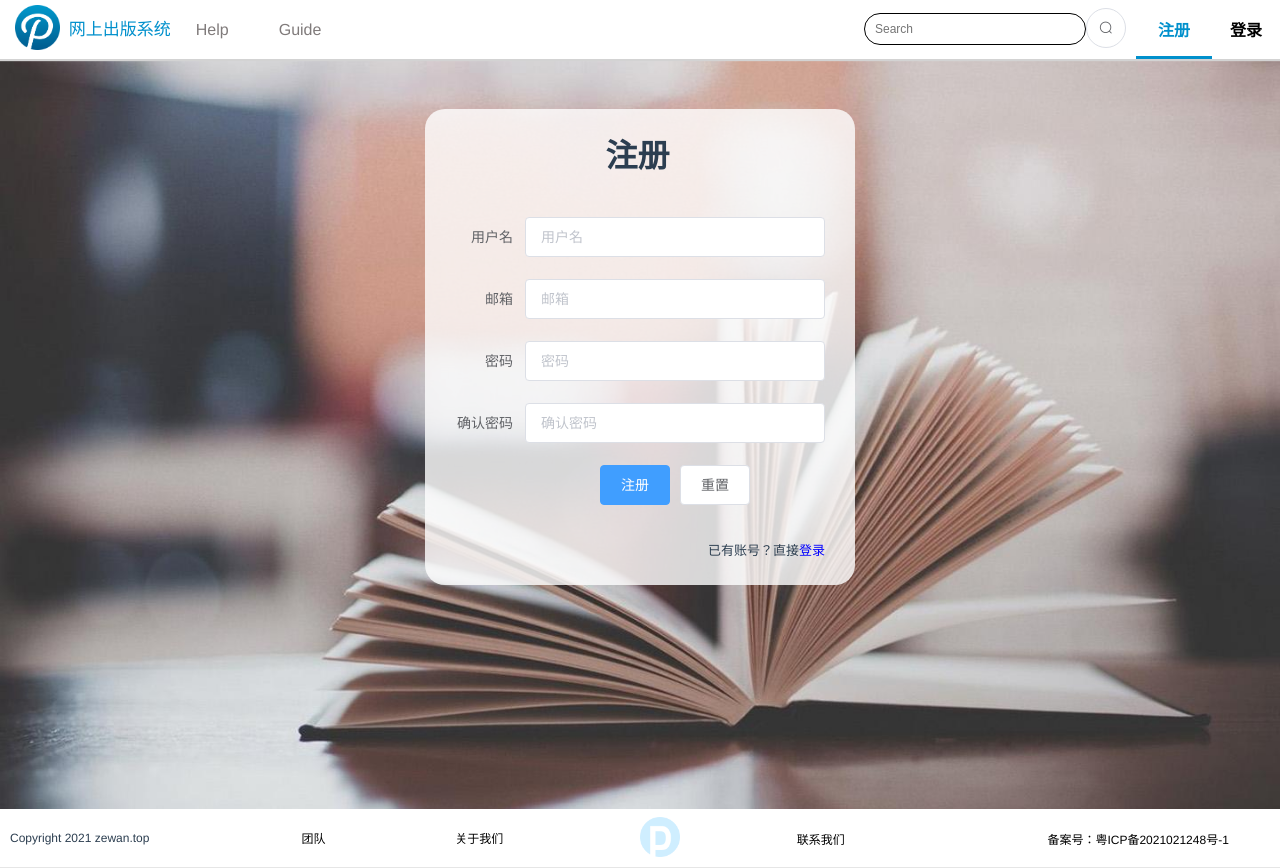
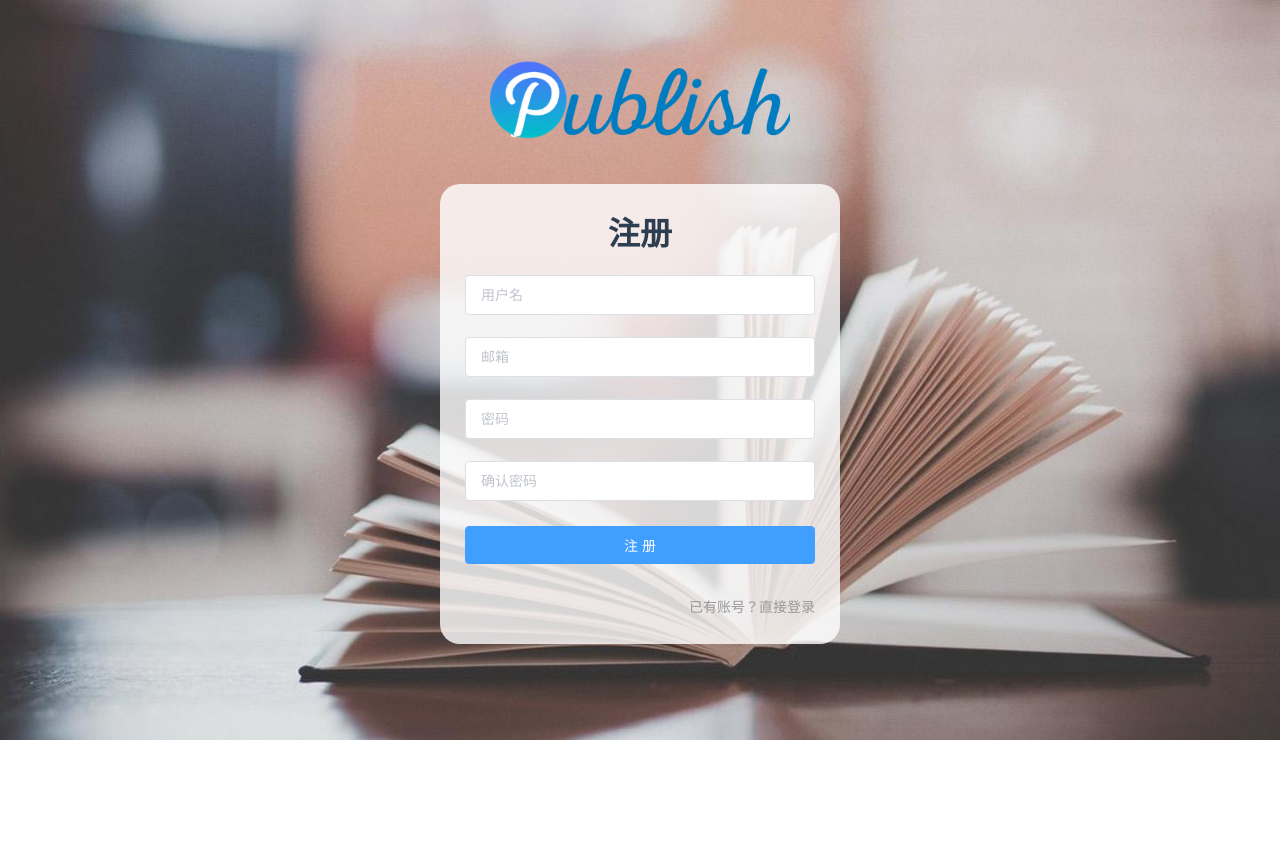
Before and after one commit to ZewanHuang/Online-Publish-Vue, a Vue app: page /register in a window 1280 px wide. After the commit the page ends 800 px from the top, so only its background shows below. Built offline with nearby package versions, Linux system fonts and the light colour scheme.

Commit message:
feat: beautify login and register

```diff
--- a/package.json
+++ b/package.json
@@ -8,6 +8,7 @@
   },
   "dependencies": {
     "core-js": "^3.6.5",
+    "element-plus": "^1.0.2-beta.46",
     "element-ui": "^2.15.1",
     "vue": "^2.6.11",
     "vue-router": "^3.2.0",
--- a/public/index.html
+++ b/public/index.html
@@ -4,8 +4,8 @@
     <meta charset="utf-8">
     <meta http-equiv="X-UA-Compatible" content="IE=edge">
     <meta name="viewport" content="width=device-width,initial-scale=1.0">
-    <link rel="icon" href="<%= BASE_URL %>favicon.ico">
-    <title><%= htmlWebpackPlugin.options.title %></title>
+    <link href="favicon.ico" rel="icon">
+    <title>网上出版系统</title>
   </head>
   <body style="margin:0; padding:0;">
     <div id="app"></div>
--- a/src/App.vue
+++ b/src/App.vue
@@ -1,23 +1,25 @@
 <template>
   <div id="app">
-    <nav-bar v-if="is_login"></nav-bar>
-    <nav-bar-non-login v-else></nav-bar-non-login>
+    <nav-bar v-if="is_login && !$route.meta.showNav"/>
+    <nav-bar-non-login v-if="!is_login && !$route.meta.showNav"/>
 
-    <div id="v-content" v-bind:style="{minHeight: Height+'px'}"><router-view/></div>
-    <foot-nav></foot-nav>
+    <div id="v-content" v-bind:style="{minHeight: Height+'px'}">
+      <router-view/>
+    </div>
+    <foot-nav v-if="!$route.meta.showNav"/>
   </div>
 </template>
 
 <script>
-import user from "@/store/user";
-import NavBarNonLogin from "@/components/header/headUnlog";
+import user from "./store/user";
+import NavBarNonLogin from "./components/header/headUnlog";
 
 export default {
   components: {NavBarNonLogin},
   data() {
     return {
       is_login: false,
-      Height: 0
+      Height: 0,
     }
   },
   created() {
@@ -31,7 +33,7 @@ export default {
     this.Height = document.documentElement.clientHeight - 100;
 　　//监听浏览器窗口变化
     window.onresize = ()=> {this.Height = document.documentElement.clientHeight -100}
-  }
+  },
 }
 </script>
 
--- a/src/components/common/activity_overview.vue
+++ b/src/components/common/activity_overview.vue
@@ -39,6 +39,9 @@ export default {
 .el-col{
   height: 50px;
 }
+.newsList {
+  margin-top: 20px;
+}
 .newsList .new{
   padding-bottom: 70px;
   margin: 0;
--- a/src/components/header/head.vue
+++ b/src/components/header/head.vue
@@ -50,14 +50,13 @@ export default {
           .then(res => {
             switch (res.data.status_code) {
               case "2000":
-                alert("登出成功！");
+                this.$message.success("登出成功！");
                 // 登出成功后清空前端存储内容，并自动跳转 /login
                 location.reload();
                 this.$store.dispatch('clear');
-                this.$router.push('/login');
                 break;
               case "4001":
-                alert("用户未登录！");
+                this.$message.warning("用户未登录！");
                 break;
             }
           })
--- a/src/views/login/login.vue
+++ b/src/views/login/login.vue
@@ -1,31 +1,95 @@
 <template>
-<div>
-    <div class="background">
-      <img src="../../assets/welcome-book.png" width="100%" height="100%" alt="" />
-  </div>
-  <div>
-        <img class="logoname" src="../../assets/publish_logo.png" alt="logo" />
-  </div>
   <div class="login">
-    <h1 class="title">登录</h1>
-    <h1><br/></h1>
-    <div class="form">
-      <el-form :model="form" ref="form" label-width="100px" class="demo-ruleForm">
-        <el-form-item label="用户名">
+    <div>
+      <img class="logo-name" src="../../assets/publish_logo.png" alt="logo" @click="handleToHome"/>
+    </div>
+    <div class="login-wrap">
+      <h1 class="title">登录</h1>
+      <el-form :model="form" ref="form" class="demo-ruleForm">
+        <el-form-item prop="username">
           <el-input placeholder="用户名" type="username" v-model="form.username" autocomplete="off"></el-input>
         </el-form-item>
-        <el-form-item label="密码">
-          <el-input placeholder="密码" type="password" v-model="form.password" autocomplete="off"></el-input>
+        <el-form-item id="password" prop="pass">
+          <el-input
+              placeholder="密码"
+              type="password"
+              v-model="form.password"
+              autocomplete="off"
+              @keyup.enter.native="login"
+          ></el-input>
         </el-form-item>
-        <el-form-item>
-          <el-button type="primary" @click="login">登录</el-button>
-          <el-button @click="resetForm('form')">重置</el-button>
+        <el-form-item class="login-btn">
+          <el-button type="primary" @click="login">登 录</el-button>
         </el-form-item>
       </el-form>
+      <div class="register-text">
+        <p @click="handleCommand">注册帐号</p>
+      </div>
     </div>
   </div>
-</div>
 </template>
+
+
+<style scoped>
+.logo-name {
+  margin-top: 30px;
+  width: 300px;
+  height: 150px;
+  cursor: pointer;
+  overflow: hidden;
+}
+.login {
+  width: 100%;
+  height: 740px;
+  background: url("../../assets/welcome-book.png") no-repeat;
+  background-size: cover;
+}
+.login-wrap {
+  width: 350px;
+  height: 300px;
+  padding: 30px 25px 0 25px;
+  line-height: 40px;
+  position: relative;
+  display: inline-block;
+  background-color: rgb(255, 255, 255,0.8);
+  border-radius: 20px;
+}
+h3 {
+  color: #0babeab8;
+  font-size: 24px;
+}
+hr {
+  background-color: #444;
+  margin: 20px auto;
+}
+a {
+  text-decoration: none;
+  color: #aaa;
+  font-size: 15px;
+}
+a:hover {
+  color: coral;
+}
+.login-btn {
+  margin-top: 25px;
+  text-align: center;
+}
+.login-btn button{
+  width:100%;
+  height:38px;
+}
+.register-text {
+  font-size:14px;
+  line-height:10px;
+  color:#999;
+  cursor: pointer;
+  float:right;
+}
+.title{
+  text-align: center;
+  margin-top: 0;
+}
+</style>
 
 <script>
 export default {
@@ -54,7 +118,6 @@ export default {
           .then(res => {
             switch (res.data.status_code) {
               case "2000":
-                alert('登录成功！');
                 // 前端保存用户信息
                 this.$store.dispatch('saveUserInfo', {user: {
                   'username': this.form.username,
@@ -69,25 +132,23 @@ export default {
                 //   this.$router.push(redirect)
                 // } else {
                 //   this.$router.push('/' + this.form.username + '/info')
-                location.reload()
-                this.$router.push('/')
+                this.$router.go(0);
                 // }
-                // this.$router.go(-1)
                 break;
               case "3001":
-                alert('请检查填写的内容！');
+                this.$message.error('请检查填写的内容！');
                 break;
               case "4001":
-                alert('用户已登录！');
+                this.$message.warning('用户已登录！');
                 break;
               case "4002":
-                alert('用户名不存在！');
+                this.$message.error('用户名不存在！');
                 break;
               case "4003":
-                alert('用户名或密码错误！');
+                this.$message.error('用户名或密码错误！');
                 break;
               case "4004":
-                alert('用户未通过邮件确认，请及时确认！');
+                this.$message.warning('用户未通过邮件确认，请及时确认！');
                 this.$store.dispatch('saveUserInfo', {user: {
                   'username': this.form.username,
                   'confirmed': false,
@@ -101,31 +162,13 @@ export default {
     },
     resetForm(formName) {
       this.$refs[formName].resetFields();
-    }
+    },
+    handleCommand() {
+      this.$router.push("/register");
+    },
+    handleToHome() {
+      this.$router.push('/');
+    },
   }
 }
 </script>
-
-<style scoped>
-.login {
-  padding: 0 30px 0 0;
-  width: 400px;
-  position: relative;
-  display: inline-block;
-  background-color: rgb(255, 255, 255,0.8);
-  border-radius: 20px;
-}
-.form {
-  margin-top: 50px;
-}
-.background{
-    width:100%;
-    height:100%;  /**宽高100%是为了图片铺满屏幕 */
-    z-index:-1;
-    position: absolute;
-}
-.title{
-  position: absolute;
-  left: 42%;
-}
-</style>
--- a/src/views/register/confirm.vue
+++ b/src/views/register/confirm.vue
@@ -27,10 +27,10 @@ export default {
           this.success = true;
           break;
         case '4001':
-          alert('无效的确认请求');
+          this.$message.error('无效的确认请求');
           break;
         case '4002':
-          alert('验证码已过期，请重新注册');
+          this.$message.error('验证码已过期，请重新注册');
           break;
       }
     })
--- a/src/views/register/register.vue
+++ b/src/views/register/register.vue
@@ -1,37 +1,88 @@
 <template>
+  <div class="register">
     <div>
-  <div class="background">
-      <img src="../../assets/welcome-book.png" width="100%" height="100%" alt="" />
+      <img class="logo-name" src="../../assets/publish_logo.png" alt="logo" @click="handleToHome"/>
     </div>
 
-  <div class="register">
+    <div class="register-wrap">
       <h1 class="title">注册</h1>
-    <h1><br/></h1>
       <div class="form">
-      <el-form :model="ruleForm" status-icon :rules="rules" ref="ruleForm" label-width="100px" class="demo-ruleForm">
-        <el-form-item label="用户名" prop="username">
+        <el-form :model="ruleForm" status-icon :rules="rules" ref="ruleForm" class="demo-ruleForm">
+          <el-form-item prop="username">
             <el-input placeholder="用户名" type="username" v-model="ruleForm.username" autocomplete="off"></el-input>
           </el-form-item>
-        <el-form-item label="邮箱" prop="email">
+          <el-form-item prop="email">
             <el-input placeholder="邮箱" type="email" v-model="ruleForm.email" autocomplete="off"></el-input>
           </el-form-item>
-        <el-form-item label="密码" prop="pass">
+          <el-form-item prop="pass">
             <el-input placeholder="密码" type="password" v-model="ruleForm.pass" autocomplete="off"></el-input>
           </el-form-item>
-        <el-form-item label="确认密码" prop="checkPass">
-          <el-input placeholder="确认密码" type="password" v-model="ruleForm.checkPass" autocomplete="off"></el-input>
+          <el-form-item prop="checkPass">
+            <el-input
+                placeholder="确认密码"
+                type="password"
+                v-model="ruleForm.checkPass"
+                autocomplete="off"
+                @keyup.enter.native="register('ruleForm')"
+            ></el-input>
           </el-form-item>
-        <el-form-item>
-          <el-button type="primary" @click="register('ruleForm')">注册</el-button>
-          <el-button @click="resetForm('ruleForm')">重置</el-button>
+          <el-form-item class="register-btn">
+            <el-button type="primary" @click="register('ruleForm')">注 册</el-button>
           </el-form-item>
-        <p class="jumpto1">已有账号？直接<a href="/login" class="jumpto">登录</a></p>
         </el-form>
-
+        <div class="login-text">
+          <p @click="handleCommand">已有账号？直接登录</p>
+        </div>
       </div>
     </div>
   </div>
 </template>
+
+
+<style scoped>
+.register-btn {
+  margin-top: 25px;
+  text-align: center;
+}
+.register-btn button{
+  width:100%;
+  height:38px;
+}
+.logo-name {
+  margin-top: 30px;
+  width: 300px;
+  height: 150px;
+  cursor: pointer;
+  overflow: hidden;
+}
+.login-text {
+  font-size:14px;
+  line-height:10px;
+  color:#999;
+  cursor: pointer;
+  float:right;
+}
+.register {
+  width: 100%;
+  height: 740px;
+  background: url("../../assets/welcome-book.png") no-repeat;
+  background-size: cover;
+}
+.title{
+  text-align: center;
+  margin-top: 0;
+}
+.register-wrap {
+  width: 350px;
+  height: 430px;
+  padding: 30px 25px 0 25px;
+  line-height: 40px;
+  position: relative;
+  display: inline-block;
+  background-color: rgb(255, 255, 255,0.8);
+  border-radius: 20px;
+}
+</style>
 
 <script>
 export default {
@@ -125,20 +176,19 @@ export default {
               .then(res => {
                 switch (res.data.status_code) {
                   case "2000":
-                    alert('注册成功！');
                     this.$router.push('/login');
                     break;
                   case "3001":
-                    alert('请检查填写的内容！');
+                    this.$message.warning('请检查填写的内容！');
                     break;
                   case "4001":
-                    alert('用户名已注册！');
+                    this.$message.warning('用户名已注册！');
                     break;
                   case "4002":
-                    alert('邮箱已注册或不可用！');
+                    this.$message.error('邮箱已注册或不可用！');
                     break;
                   case "4005":
-                    alert('邮件验证码发送失败，请检查邮箱是否填写正确！');
+                    this.$message.error('邮件验证码发送失败，请检查邮箱是否填写正确！');
                     break;
                 }
               })
@@ -153,43 +203,13 @@ export default {
     },
     resetForm(formName) {
       this.$refs[formName].resetFields();
+    },
+    handleCommand() {
+      this.$router.push("/login");
+    },
+    handleToHome() {
+      this.$router.push('/');
     }
   }
 }
 </script>
-
-<style scoped>
-.register {
-  margin: 50px 0 0;
-  padding: 0 30px 0 0;
-  width: 400px;
-  position: relative;
-  display: inline-block;
-  background-color: rgb(255, 255, 255,0.8);
-  border-radius: 20px;
-}
-.form {
-  margin-top: 50px;
-}
-.background{
-    width:100%;
-    height:100%;  /**宽高100%是为了图片铺满屏幕 */
-    z-index:-1;
-    position: absolute;
-}
-.title{
-  position: absolute;
-  left: 42%;
-}
-.jumpto{
-  float: right;
-  font-size: 13px;
-  margin-bottom: 5%;
-  color: blue;
-}
-.jumpto1{
-  float: right;
-  font-size: 13px;
-  margin-bottom: 5%;
-}
-</style>
--- a/src/views/workspace/writer/writer.vue
+++ b/src/views/workspace/writer/writer.vue
@@ -49,10 +49,10 @@ export default {
               this.userinfo = JSON.parse(res.data.user);
               break;
             case '4001':
-              alert('用户未登录');
+              this.$message.warning('用户未登录');
               break;
             case '4002':
-              alert('请先申请成为作者');
+              this.$message.warning('请先申请成为作者');
               break;
           }
         })
```
Also changed, not shown: src/main.js (+42 -41 lines), src/router/index.js (+6 -2 lines), src/views/register/verify.vue (+4 -4 lines), 1 other file (tests, documents, lock files or other folders). Lines whose indentation alone changed are shown as unchanged.
